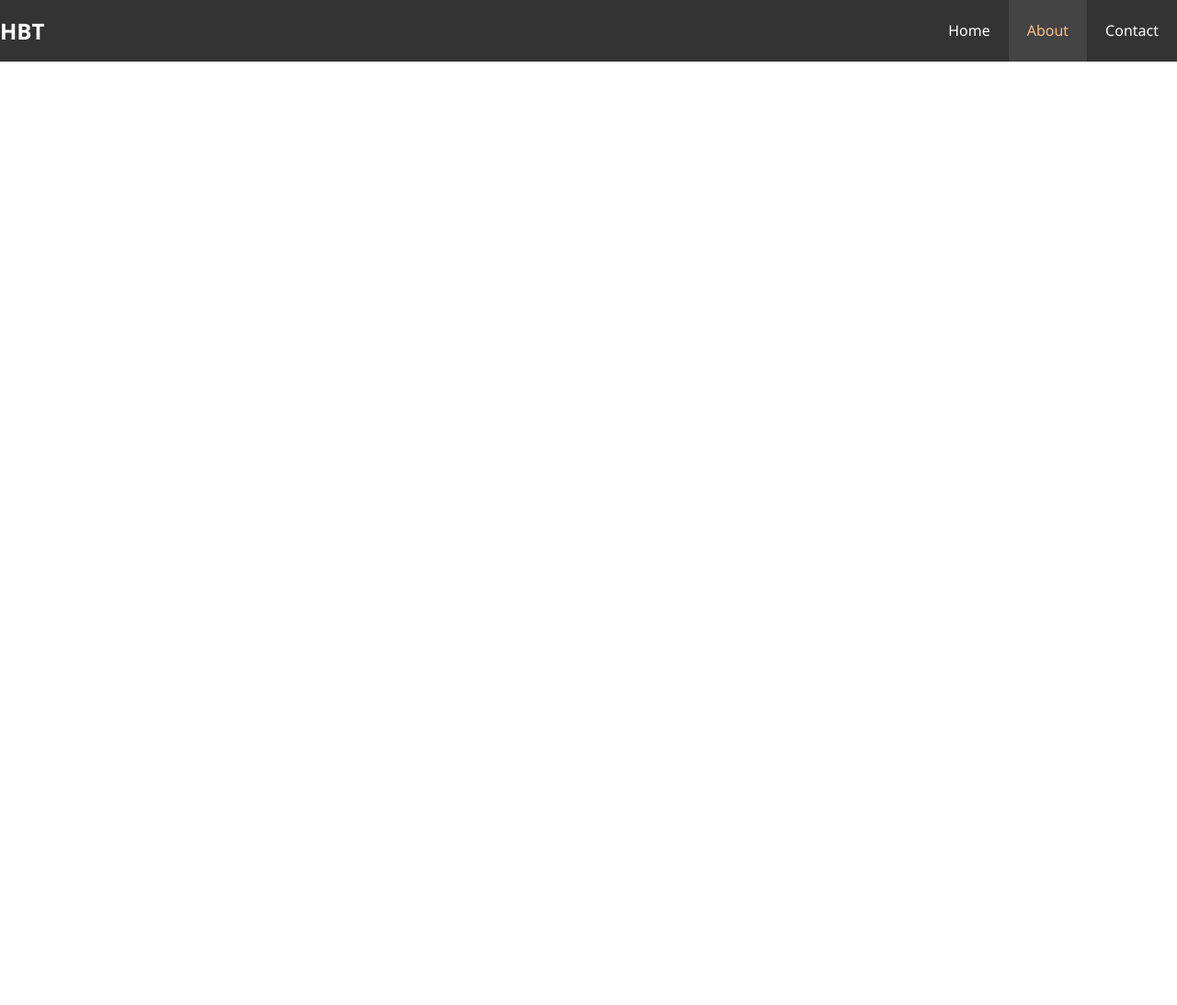
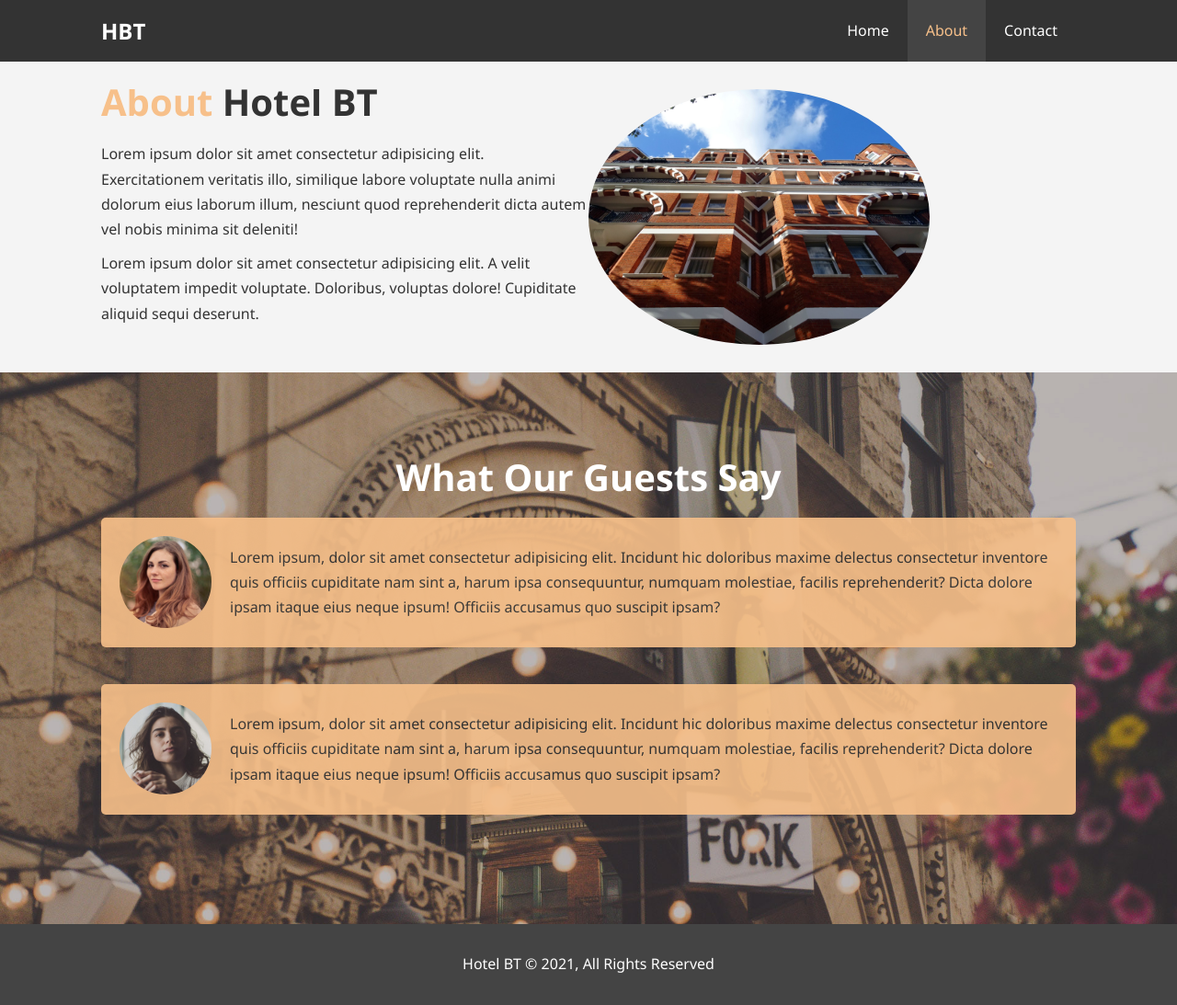
Before and after one commit to olimstv/Modern_HTML_CSS_tmu, a plain HTML site: page about.html in a window 1280 px wide. Shown: the whole page at 92% size. Before the commit the page ends 800 px from the top, so only its background shows below. Drawn offline with Linux system fonts and the light colour scheme.

Commit message:
Complete the project

```diff
--- a/about.html
+++ b/about.html
@@ -6,11 +6,13 @@
     <meta name="description" content="About the hotel" />
     <meta name="keywords" content="hotel,boston hotel,new england hotel" />
     <link rel="stylesheet" href="css/style.css" />
-    <title>Hotel BT | About</title>
+    <title>Welcome to About</title>
   </head>
   <body>
     <header>
       <nav id="navbar">
+        <div class="container">
+
           <h1 class="logo">
             <a href="index.html">HBT</a>
           </h1>
@@ -20,6 +22,59 @@
             <li><a href="contacts.html">Contact</a></li>
           </ul>
         </nav>
+        </div>
     </header>
+    <section id="about-info" class="bg-light py-3">
+      <div class="container">
+        <div class="info-left">
+          <h1 class="l-heading">
+            <span class="text-primary">About</span> Hotel BT
+          </h1>
+          <p>
+            Lorem ipsum dolor sit amet consectetur adipisicing elit.
+            Exercitationem veritatis illo, similique labore voluptate nulla
+            animi dolorum eius laborum illum, nesciunt quod reprehenderit dicta
+            autem vel nobis minima sit deleniti!
+          </p>
+          <p>
+            Lorem ipsum dolor sit amet consectetur adipisicing elit. A velit
+            voluptatem impedit voluptate. Doloribus, voluptas dolore! Cupiditate
+            aliquid sequi deserunt.
+          </p>
+        </div>
+        <div class="info-right">
+          <img src="./img/photo-2.jpg" alt="hotel" />
+        </div>
+      </div>
+    </section>
+    <div class="clr"></div>
+    <section id="testimonials" class="py-3">
+      <div class="container">
+        <h2 class="l-heading py-3">What Our Guests Say</h2>
+        <div class="testimonial bg-primary">
+          <img src="./img/person-1.jpg" alt="Samanta" />
+          <p>
+            Lorem ipsum, dolor sit amet consectetur adipisicing elit. Incidunt
+            hic doloribus maxime delectus consectetur inventore quis officiis
+            cupiditate nam sint a, harum ipsa consequuntur, numquam molestiae,
+            facilis reprehenderit? Dicta dolore ipsam itaque eius neque ipsum!
+            Officiis accusamus quo suscipit ipsam?
+          </p>
+        </div>
+        <div class="testimonial bg-primary">
+          <img src="./img/person-2.jpg" alt="Jane" />
+          <p>
+            Lorem ipsum, dolor sit amet consectetur adipisicing elit. Incidunt
+            hic doloribus maxime delectus consectetur inventore quis officiis
+            cupiditate nam sint a, harum ipsa consequuntur, numquam molestiae,
+            facilis reprehenderit? Dicta dolore ipsam itaque eius neque ipsum!
+            Officiis accusamus quo suscipit ipsam?
+          </p>
+        </div>
+      </div>
+    </section>
+    <footer id="main-footer">
+      <p>Hotel BT &copy; 2021, All Rights Reserved</p>
+    </footer>
   </body>
 </html>
--- a/css/style.css
+++ b/css/style.css
@@ -51,6 +51,28 @@
 }
 .clr {
   clear: both;
+}
+.l-heading {
+  font-size: 40px;
+}
+/* Padding */
+.py-1 {
+  padding: 10px 0;
+}
+.py-2 {
+  padding: 20px 0;
+}
+.py-3 {
+  padding: 30px 0;
+}
+.my-1 {
+  margin: 10px auto;
+}
+.my-2 {
+  margin: 20px auto;
+}
+.my-3 {
+  margin: 30px auto;
 }
 /* Main Styling */
 html,
@@ -155,7 +177,72 @@ p {
 .box i {
   padding-bottom: 10px;
 }
-/* Home Footer */
+
+/* About Info */
+#about-info .info-right {
+  float: left;
+  min-height: 100%;
+  width: 50%;
+}
+#about-info .info-right img {
+  display: block;
+  width: 70%;
+  border-radius: 50%;
+}
+#about-info .info-left {
+  float: left;
+  width: 50%;
+  min-height: 100%;
+}
+#testimonials {
+  padding-top: 100px;
+  height: 600px;
+  background: url('../img/test-bg.jpg') no-repeat center center/cover;
+  padding-top: 40px;
+}
+#testimonials .testimonial img {
+  width: 100px;
+  border-radius: 50%;
+}
+#testimonials h2 {
+  color: #fff;
+  text-align: center;
+  margin-top: 30px;
+}
+
+#testimonials .testimonial {
+  border-radius: 5px;
+  padding: 20px;
+  margin-bottom: 40px;
+  opacity: 0.9;
+}
+#testimonials .testimonial img {
+  float: left;
+  margin-right: 20px;
+}
+/* Contact Form */
+#contact-form .form-group {
+  margin-bottom: 20px;
+}
+#contact-form label {
+  display: block;
+  margin-bottom: 5px;
+}
+#contact-form input,
+#contact-form textarea {
+  width: 100%;
+  padding: 10px;
+  border: 1px solid #ddd;
+}
+#contact-form textarea {
+  height: 200px;
+}
+#contact-form input:focus,
+#contact-form textarea:focus {
+  outline: none;
+  border-color: #f7c08a;
+}
+/* Footer */
 #main-footer {
   text-align: center;
   background: #444;
```
Also changed, not shown: contacts.html (+60 -2 lines). Lines whose indentation alone changed are shown as unchanged.
